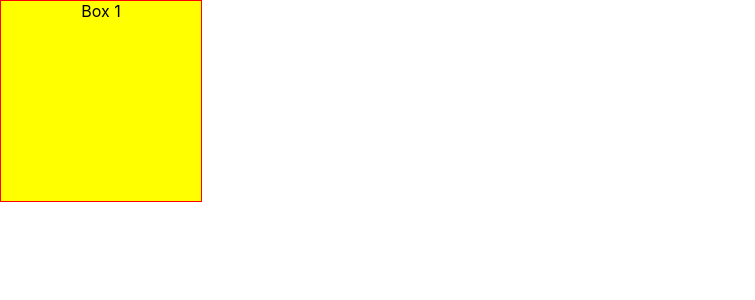
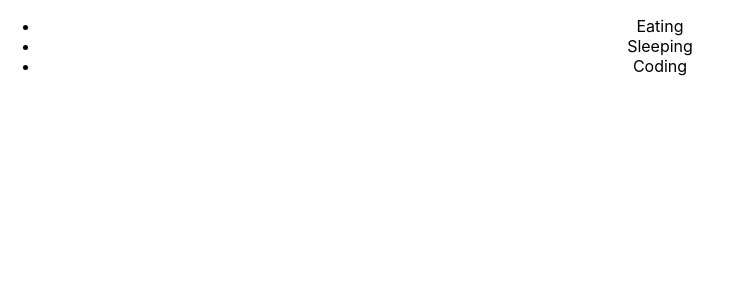
Before and after one commit to tuanthanh0210/React-Hook-2020, a React (Create React App) app: page / in a window 1280 px wide. Shown: the top 300 px of the page, without its empty margins (0-755 px from the left). Built offline with nearby package versions, Linux system fonts and the light colour scheme.

Commit message:
TodoList with useState

```diff
--- a/src/App.js
+++ b/src/App.js
@@ -1,11 +1,24 @@
-import React from 'react';
+import React, {useState} from 'react';
 import './App.scss';
-import ColorBox from './components/ColorBox/ColorBox';
+import TodoList from './components/TodoList/TodoList';
+// import ColorBox from './components/ColorBox/ColorBox';
 
-function App() {
+function App () {
+  const [todoList, setTodoList] = useState ([
+    {id: 1, title: 'Eating'},
+    {id: 2, title: 'Sleeping'},
+    {id: 3, title: 'Coding'},
+  ]);
+  function handleRemoveTodo (todo) {
+    const index = todoList.findIndex (x => x.id === todo.id);
+    const newTodo = [...todoList];
+    newTodo.splice (index, 1);
+    setTodoList (newTodo);
+  }
   return (
     <div className="App">
-      <ColorBox />
+      {/* <ColorBox /> */}
+      <TodoList todos={todoList} onTodoClick={handleRemoveTodo} />
     </div>
   );
 }
--- /dev/null
+++ b/src/components/TodoList/TodoList.js
@@ -0,0 +1,33 @@
+import React from 'react';
+import PropTypes from 'prop-types';
+
+TodoList.propTypes = {
+  todos: PropTypes.array,
+  onTodoClick: PropTypes.func,
+};
+
+TodoList.defaultProps = {
+  todos: [],
+  onTodoClick: null,
+};
+
+function TodoList (props) {
+  const {todos, onTodoClick} = props;
+
+  function handleClick (todo) {
+    if (onTodoClick) {
+      onTodoClick (todo);
+    }
+  }
+  return (
+    <div>
+      <ul>
+      {todos.map(todo => (
+        <li key={todo.id} onClick={() => handleClick (todo)}>{todo.title}</li>
+      ))}
+      </ul>
+    </div>
+  );
+}
+
+export default TodoList;
```
Also changed, not shown: src/components/TodoList/TodoList.scss (added).
